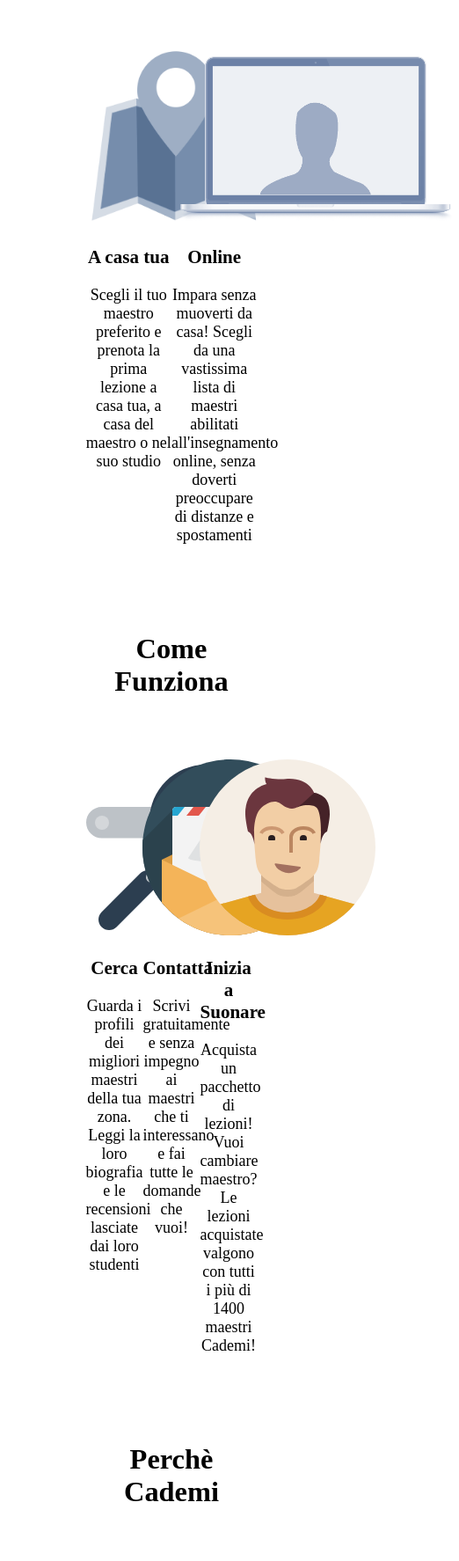
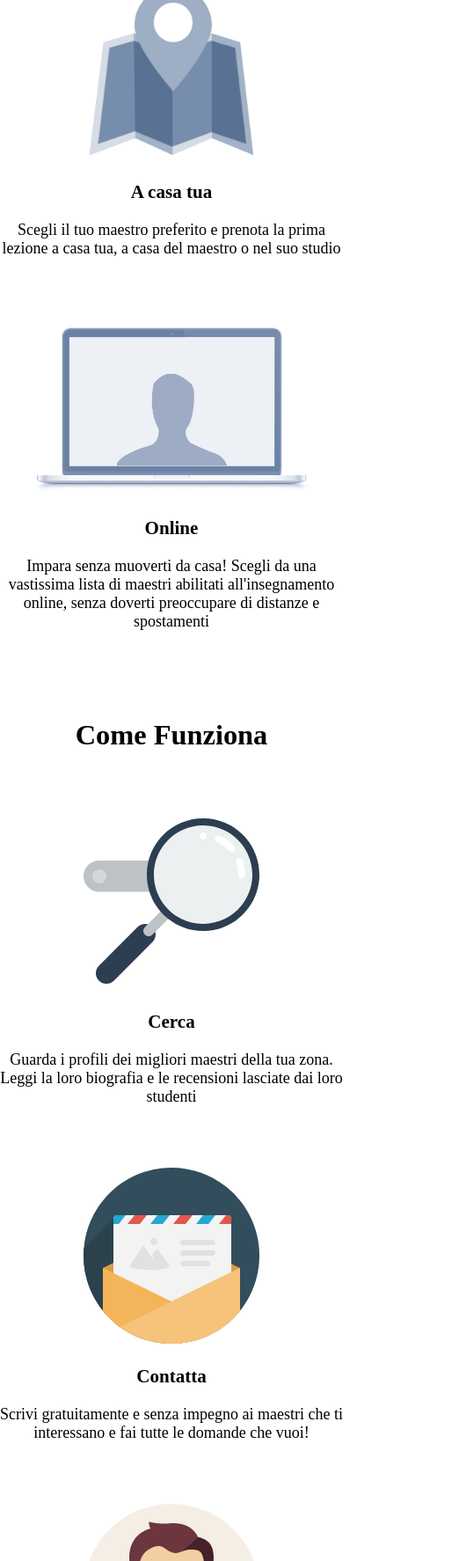
Before and after one commit to Alessio-source/html-css-resp-wannabe-12bool, a plain HTML site: page index.html in a window 390 px wide. Shown: the part 226-2000 px from the top of the page at 88% size, 522 px wide, since content can reach past the window. Drawn offline with Linux system fonts and the light colour scheme.

Commit message:
responsive smartphone

```diff
--- a/css/12-bool.css
+++ b/css/12-bool.css
@@ -129,3 +129,16 @@
   margin-left: calc((100% / 12) * 11);
 }
 /* /offset */
+
+/* smartphone */
+@media screen and (max-width: 768px) {
+
+  /* full width */
+  .col-xs-full {
+    width: calc((100% / 12) * 12);
+    margin-left: 0;
+  }
+  /* full width */
+
+}
+/* smartphone */
--- a/index.html
+++ b/index.html
@@ -2,6 +2,7 @@
 <html lang="en" dir="ltr">
   <head>
     <meta charset="utf-8">
+    <meta name="viewport" content="width=device-width, initial-scale=1.0">
 
     <link rel="stylesheet" href="css/12-bool.css">
     <link rel="stylesheet" href="css/style.css">
@@ -12,19 +13,19 @@
     <!-- prima parte -->
     <section>
       <div class="container">
-        <div class="col-4 col-offset-4">
+        <div class="col-4 col-offset-4 col-xs-full">
           <h2>Lezioni dove vuoi tu</h2>
         </div>
       </div>
 
       <div class="container">
-        <div class="col-3 col-offset-3">
+        <div class="col-3 col-offset-3 col-xs-full">
           <img src="css/img/icon/maps.png" alt="Mappa">
           <h3>A casa tua</h3>
           <p>Scegli il tuo maestro preferito e prenota la prima lezione a casa tua, a casa del maestro o nel suo studio</p>
         </div>
 
-        <div class="col-3">
+        <div class="col-3 col-xs-full">
           <img src="css/img/icon/screen.png" alt="Computer">
           <h3>Online</h3>
           <p>Impara senza muoverti da casa! Scegli da una vastissima lista di maestri abilitati all'insegnamento online, senza doverti preoccupare di distanze e spostamenti</p>
@@ -37,27 +38,27 @@
     <!-- seconda parte -->
     <section>
       <div class="container">
-        <div class="col-4 col-offset-4">
+        <div class="col-4 col-offset-4 col-xs-full">
           <h2>Come Funziona</h2>
         </div>
       </div>
 
       <div class="container">
-        <div class="col-6 col-offset-3">
+        <div class="col-6 col-offset-3 col-xs-full">
           <div class="container">
-            <div class="col-4">
+            <div class="col-4 col-xs-full">
               <img src="css/img/search.svg" alt="Lente d'ingrandimento">
               <h3>Cerca</h3>
               <p>Guarda i profili dei migliori maestri della tua zona. Leggi la loro biografia e le recensioni lasciate dai loro studenti</p>
             </div>
 
-            <div class="col-4">
+            <div class="col-4 col-xs-full">
               <img src="css/img/letter.svg" alt="Lettera">
               <h3>Contatta</h3>
               <p>Scrivi gratuitamente e senza impegno ai maestri che ti interessano e fai tutte le domande che vuoi!</p>
             </div>
 
-            <div class="col-4">
+            <div class="col-4 col-xs-full">
               <img src="css/img/male.svg" alt="Ragazzo">
               <h3>Inizia a Suonare</h3>
               <p>Acquista un pacchetto di lezioni! Vuoi cambiare maestro? Le lezioni acquistate valgono con tutti i più di 1400 maestri Cademi!</p>
@@ -72,13 +73,13 @@
     <!-- ultima parte -->
     <section>
       <div class="container">
-        <div class="col-4 col-offset-4">
+        <div class="col-4 col-offset-4 col-xs-full">
           <h2>Perchè Cademi</h2>
         </div>
       </div>
 
       <div class="container">
-        <div class="col-8 col-offset-2">
+        <div class="col-8 col-offset-2 col-xs-full">
           <img src="css/img/icon/profile.png" alt="Gruppo di persone">
           <h3>La più grande scuola d'Italia</h3>
           <p>Su Cademi trovi centinaia di Maestri qualificati e competenti in tutta Italia. Scegli quello più adatto a te e contattali senza impegno</p>
@@ -86,7 +87,7 @@
       </div>
 
       <div class="container">
-        <div class="col-8 col-offset-2">
+        <div class="col-8 col-offset-2 col-xs-full">
           <img src="css/img/icon/secure.png" alt="Scudo">
           <h3>Soddisfazione Garantita</h3>
           <p>Se non sei soddisfatto del tuo maestro, puoi cambiarlo senza costi aggiuntivi. Le lezioni acquistate su Cademi possono essere utilizzate con tutti i nostri maestri e il nostro team è sempre disponibile per darti un consiglio!</p>
@@ -94,7 +95,7 @@
       </div>
 
       <div class="container">
-        <div class="col-8 col-offset-2">
+        <div class="col-8 col-offset-2 col-xs-full">
           <img src="css/img/icon/flex.png" alt="Regolazioni">
           <h3>Flessibile e Conveniente</h3>
           <p>Cademi non ha alcun costo d’iscrizione a differenza delle scuole di musica tradizionali. Inoltre, sei tu a scegliere dove fare lezione e gli orari delle tue lezioni.</p>
```
